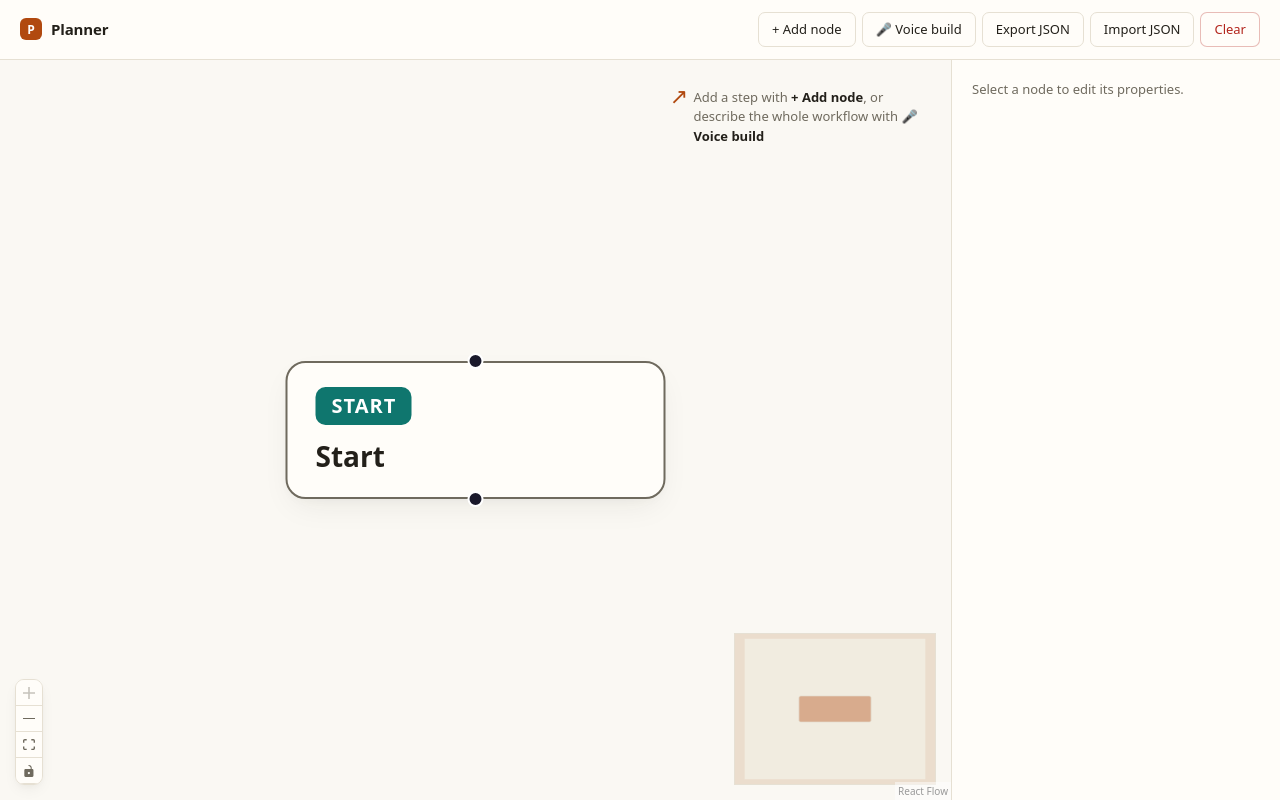
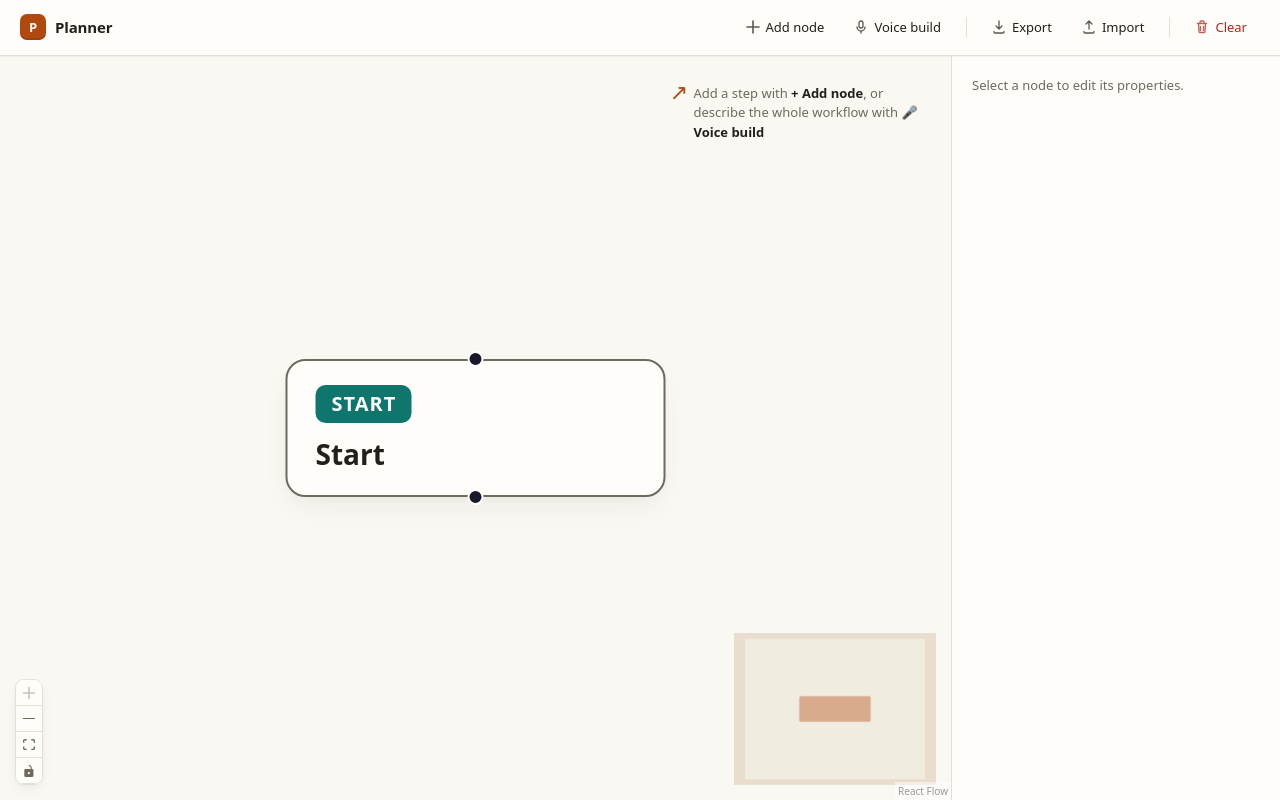
Before and after one commit to fordaaaa/planner, a React (Vite) app: page / in a window 1280 px wide. Built offline with nearby package versions, Linux system fonts and the light colour scheme.

Commit message:
style: redesign toolbar with icons, grouping, and dividers

```diff
--- a/src/App.css
+++ b/src/App.css
@@ -14,10 +14,11 @@
   display: flex;
   align-items: center;
   justify-content: space-between;
-  padding: 12px 20px;
+  padding: 10px 20px;
   border-bottom: 1px solid var(--border);
   gap: 16px;
   background: var(--panel);
+  box-shadow: rgba(35, 32, 26, 0.04) 0 1px 0;
   z-index: 20;
 }
 
@@ -36,36 +37,58 @@
   display: flex;
   align-items: center;
   justify-content: center;
-  width: 22px;
-  height: 22px;
-  border-radius: 6px;
+  width: 26px;
+  height: 26px;
+  border-radius: 7px;
   background: var(--accent);
   color: var(--accent-ink);
-  font-size: 12px;
+  font-size: 13px;
   font-weight: 700;
+  box-shadow: inset 0 -2px 0 rgba(0, 0, 0, 0.12);
 }
 
 .toolbar-actions {
   display: flex;
-  gap: 6px;
+  align-items: center;
+  gap: 4px;
+}
+
+.toolbar-group {
+  display: flex;
+  gap: 4px;
+}
+
+.toolbar-divider {
+  width: 1px;
+  height: 20px;
+  background: var(--border);
+  margin: 0 8px;
 }
 
 .toolbar-actions button {
   font: inherit;
   font-size: 13px;
   font-weight: 500;
-  padding: 7px 13px;
+  padding: 7px 12px;
   border-radius: 7px;
-  border: 1px solid var(--border);
-  background: var(--panel);
+  border: 1px solid transparent;
+  background: transparent;
   color: var(--text-h);
   cursor: pointer;
-  transition: border-color 0.12s ease, background 0.12s ease, transform 0.08s ease;
+  display: inline-flex;
+  align-items: center;
+  gap: 6px;
+  transition: border-color 0.12s ease, background 0.12s ease, transform 0.08s ease, color 0.12s ease;
+}
+
+.toolbar-actions button svg {
+  flex-shrink: 0;
+  opacity: 0.75;
 }
 
 .toolbar-actions button:hover {
-  border-color: var(--accent-border);
-  background: var(--accent-bg);
+  border-color: var(--border);
+  background: var(--code-bg);
 }
 
 .toolbar-actions button:active {
@@ -74,18 +97,26 @@
 
 .toolbar-actions button.danger {
   color: #b3261e;
-  border-color: rgba(179, 38, 30, 0.3);
 }
 
 .toolbar-actions button.danger:hover {
   background: rgba(179, 38, 30, 0.08);
-  border-color: rgba(179, 38, 30, 0.45);
+  border-color: rgba(179, 38, 30, 0.25);
 }
 
-.toolbar-actions button.active {
+.toolbar-actions button.primary {
   border-color: var(--accent);
   background: var(--accent);
   color: var(--accent-ink);
+}
+
+.toolbar-actions button.primary svg {
+  opacity: 1;
+}
+
+.toolbar-actions button.primary:hover {
+  background: var(--accent);
+  filter: brightness(1.08);
 }
 
 .app-body {
--- a/src/components/Toolbar.tsx
+++ b/src/components/Toolbar.tsx
@@ -9,6 +9,65 @@ interface ToolbarProps {
   voiceOpen: boolean;
 }
 
+function PlusIcon() {
+  return (
+    <svg width="14" height="14" viewBox="0 0 14 14" fill="none">
+      <path d="M7 1v12M1 7h12" stroke="currentColor" strokeWidth="1.6" strokeLinecap="round" />
+    </svg>
+  );
+}
+
+function MicIcon() {
+  return (
+    <svg width="14" height="14" viewBox="0 0 14 14" fill="none">
+      <rect x="5" y="1" width="4" height="7" rx="2" stroke="currentColor" strokeWidth="1.3" />
+      <path d="M3 7a4 4 0 0 0 8 0M7 11v2" stroke="currentColor" strokeWidth="1.3" strokeLinecap="round" />
+    </svg>
+  );
+}
+
+function DownloadIcon() {
+  return (
+    <svg width="14" height="14" viewBox="0 0 14 14" fill="none">
+      <path
+        d="M7 1v8m0 0L4 6m3 3 3-3M2 11.5v.5a1 1 0 0 0 1 1h8a1 1 0 0 0 1-1v-.5"
+        stroke="currentColor"
+        strokeWidth="1.3"
+        strokeLinecap="round"
+        strokeLinejoin="round"
+      />
+    </svg>
+  );
+}
+
+function UploadIcon() {
+  return (
+    <svg width="14" height="14" viewBox="0 0 14 14" fill="none">
+      <path
+        d="M7 9V1m0 0L4 4m3-3 3 3M2 11.5v.5a1 1 0 0 0 1 1h8a1 1 0 0 0 1-1v-.5"
+        stroke="currentColor"
+        strokeWidth="1.3"
+        strokeLinecap="round"
+        strokeLinejoin="round"
+      />
+    </svg>
+  );
+}
+
+function TrashIcon() {
+  return (
+    <svg width="14" height="14" viewBox="0 0 14 14" fill="none">
+      <path
+        d="M2.5 3.5h9M5 3.5V2a1 1 0 0 1 1-1h2a1 1 0 0 1 1 1v1.5M5.5 6.5v4M8.5 6.5v4M3.5 3.5l.5 8a1 1 0 0 0 1 1h4a1 1 0 0 0 1-1l.5-8"
+        stroke="currentColor"
+        strokeWidth="1.3"
+        strokeLinecap="round"
+        strokeLinejoin="round"
+      />
+    </svg>
+  );
+}
+
 export default function Toolbar({ onAddNode, onExport, onImport, onClear, onToggleVoice, voiceOpen }: ToolbarProps) {
   const fileInputRef = useRef<HTMLInputElement>(null);
 
@@ -16,15 +75,37 @@ export default function Toolbar({ onAddNode, onExport, onImport, onClear, onTogg
     <div className="toolbar">
       <div className="toolbar-title">Planner</div>
       <div className="toolbar-actions">
-        <button onClick={onAddNode}>+ Add node</button>
-        <button onClick={onToggleVoice} className={voiceOpen ? 'active' : ''}>
-          🎤 Voice build
-        </button>
-        <button onClick={onExport}>Export JSON</button>
-        <button onClick={() => fileInputRef.current?.click()}>Import JSON</button>
+        <div className="toolbar-group">
+          <button onClick={onAddNode}>
+            <PlusIcon />
+            Add node
+          </button>
+          <button onClick={onToggleVoice} className={voiceOpen ? 'primary' : ''}>
+            <MicIcon />
+            Voice build
+          </button>
+        </div>
+
+        <div className="toolbar-divider" />
+
+        <div className="toolbar-group">
+          <button onClick={onExport}>
+            <DownloadIcon />
+            Export
+          </button>
+          <button onClick={() => fileInputRef.current?.click()}>
+            <UploadIcon />
+            Import
+          </button>
+        </div>
+
+        <div className="toolbar-divider" />
+
         <button onClick={onClear} className="danger">
+          <TrashIcon />
           Clear
         </button>
+
         <input
           ref={fileInputRef}
           type="file"
```
